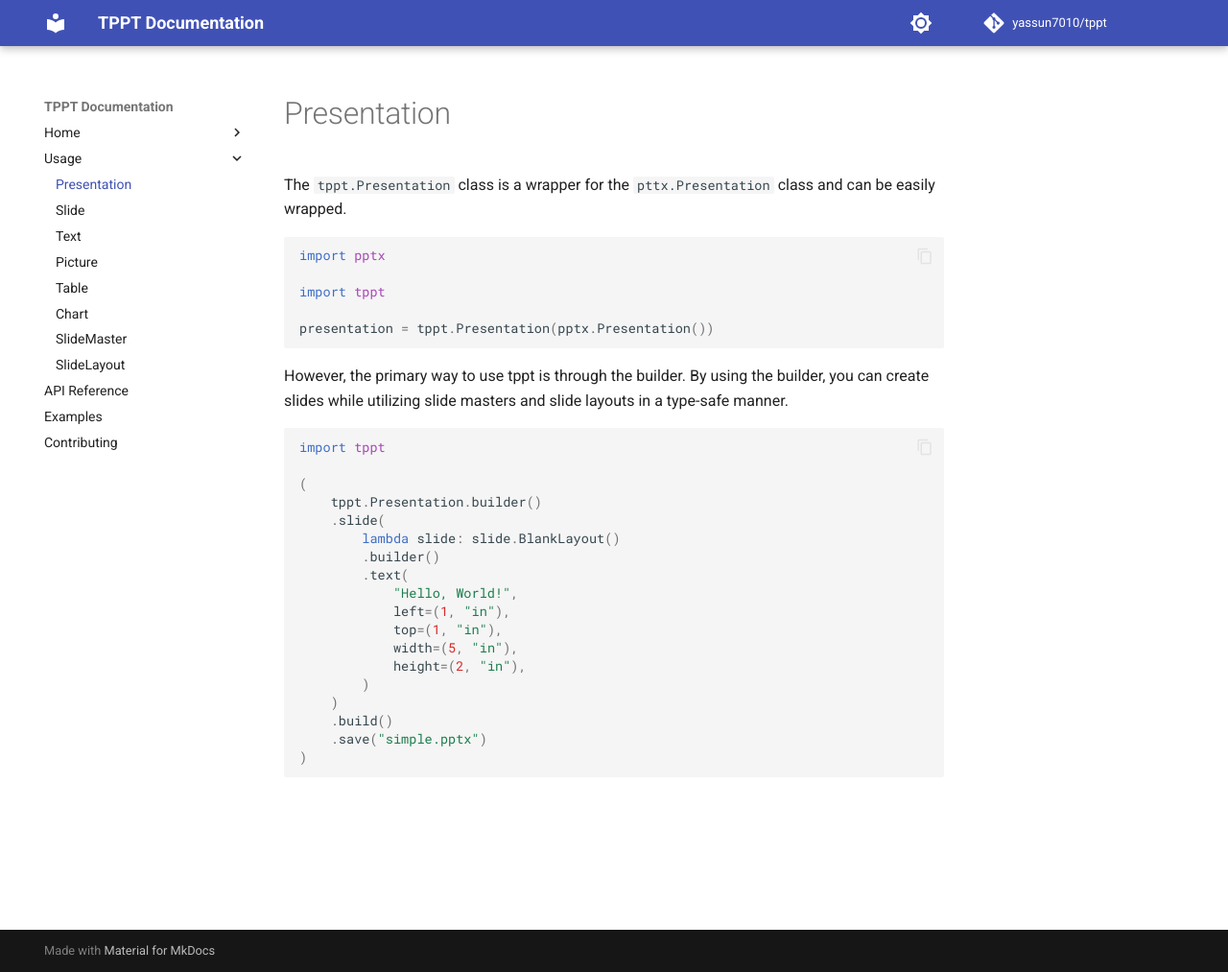
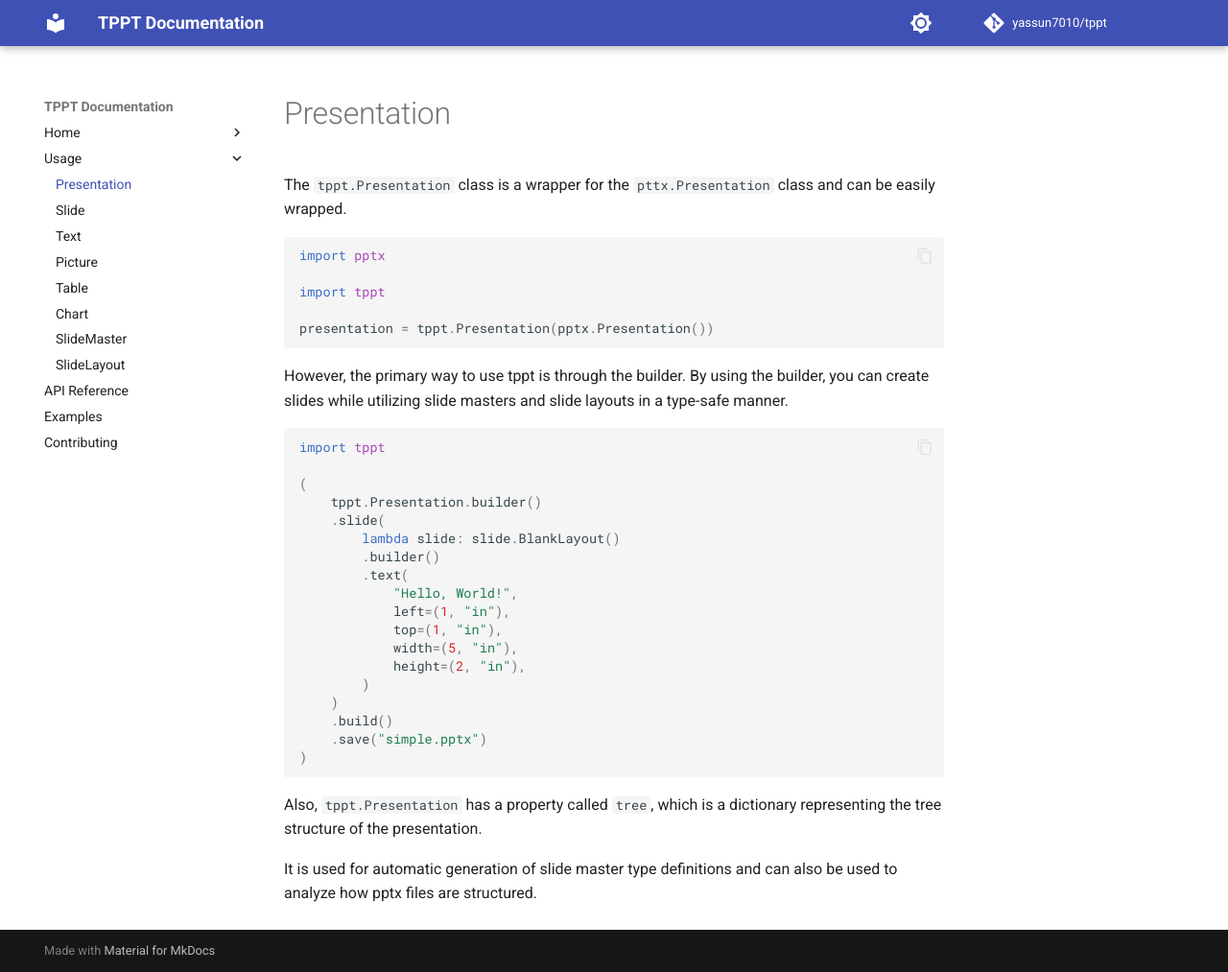
Before and after one commit to ya7010/tppt, an MkDocs documentation site: the page built from docs/docs/usage/index.md, in a window 1280 px wide and 1013 px high. Shown: the whole window at 96% size. Built offline with MkDocs 1.6.1 and Material for MkDocs 9.7.7, drawn with Linux system fonts in a browser that asks for light colours; comment, search, counter and statistics services are not loaded.

Commit message:
docs: add description of tree property in Presentation for slide structure analysis

````diff
--- a/docs/docs/usage/index.md
+++ b/docs/docs/usage/index.md
@@ -10,3 +10,8 @@
 ```python
 --8<-- "codes/quick_start.py"
 ```
+
+Also, `tppt.Presentation` has a property called `tree`,
+which is a dictionary representing the tree structure of the presentation.
+
+It is used for automatic generation of slide master type definitions and can also be used to analyze how pptx files are structured.
````
